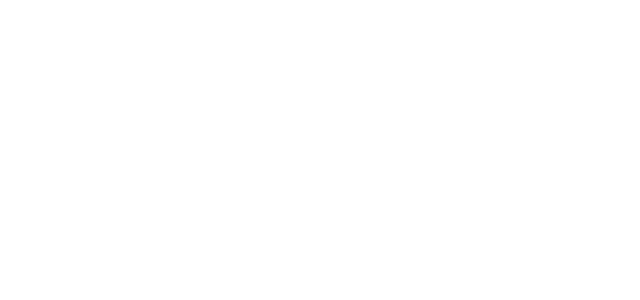
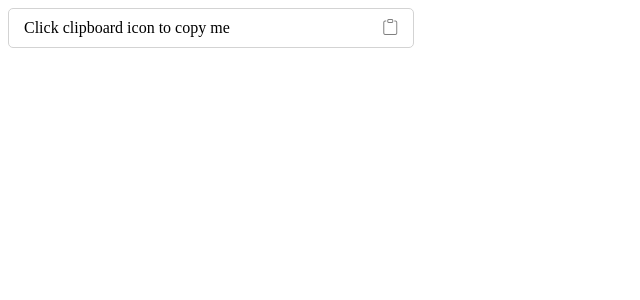
Before and after one commit to mubinben/uxui-design-react, a React (Vite) app: page /clipboard in a window 1280 px wide. Before the commit this address had no page. Shown: the top 300 px of the page, without its empty margins (0-640 px from the left). Built offline with nearby package versions, Linux system fonts and the light colour scheme.

Commit message:
Add Clipboard component

```diff
--- a/index.html
+++ b/index.html
@@ -3,6 +3,7 @@
   <head>
     <meta charset="UTF-8" />
     <meta name="viewport" content="width=device-width, initial-scale=1.0" />
+    <link rel="stylesheet" href="https://cdn.jsdelivr.net/npm/bootstrap-icons@1.10.2/font/bootstrap-icons.css" integrity="sha384-b6lVK+yci+bfDmaY1u0zE8YYJt0TZxLEAFyYSLHId4xoVvsrQu3INevFKo+Xir8e" crossorigin="anonymous">
     <title>UX/UI Design react</title>
   </head>
   <body>
--- /dev/null
+++ b/src/component/Clipboard.jsx
@@ -0,0 +1,32 @@
+import { useState } from 'react'
+import '../style/Clipboard.css'
+
+const Clipboard = () => {
+
+    const [ isCopy, setIsCopy ] = useState(false)
+
+    const text = 'Click clipboard icon to copy me'
+
+    const handleClickCopy = () => {
+        navigator.clipboard.writeText(text)
+        setIsCopy(true)
+    }
+
+    return (
+        <div className='container'>
+            <div>
+                {text}
+            </div>
+            <div>
+                {
+                    isCopy ?
+                    <i class="bi bi-clipboard-check copy-icon after-copy" onClick={handleClickCopy}></i>
+                    :
+                    <i class="bi bi-clipboard copy-icon before-copy" onClick={handleClickCopy}></i>
+                }
+            </div>
+        </div>
+    )
+}
+
+export default Clipboard
--- a/src/config/pageConfig.js
+++ b/src/config/pageConfig.jsx
@@ -1,10 +1,16 @@
 import Home from "../component/Home"
+import Clipboard from "../component/Clipboard"
 
 const pages = [
     {
         name: 'home',
         path: '/',
         element: <Home />
+    },
+    {
+        name: 'clipboard',
+        path: '/clipboard',
+        element: <Clipboard />
     }
 ]
 
--- /dev/null
+++ b/src/style/Clipboard.css
@@ -0,0 +1,31 @@
+.container {
+    display: flex;
+    justify-content: space-between;
+    align-items: center;
+    border: solid 1px #d3d3d3;
+    border-radius: 5px;
+    padding: 10px 10px 10px 15px;
+    width: 30%;
+}
+
+.copy-icon {
+    cursor: pointer;
+    padding: 5px;
+    border-radius: 5px;
+}
+
+.before-copy {
+    color: gray;
+}
+
+.before-copy:hover {
+    background-color: #f5f5f5;
+}
+
+.after-copy {
+    color: green;
+}
+
+.after-copy:hover {
+    background-color: #f5f5f5;
+}
```
